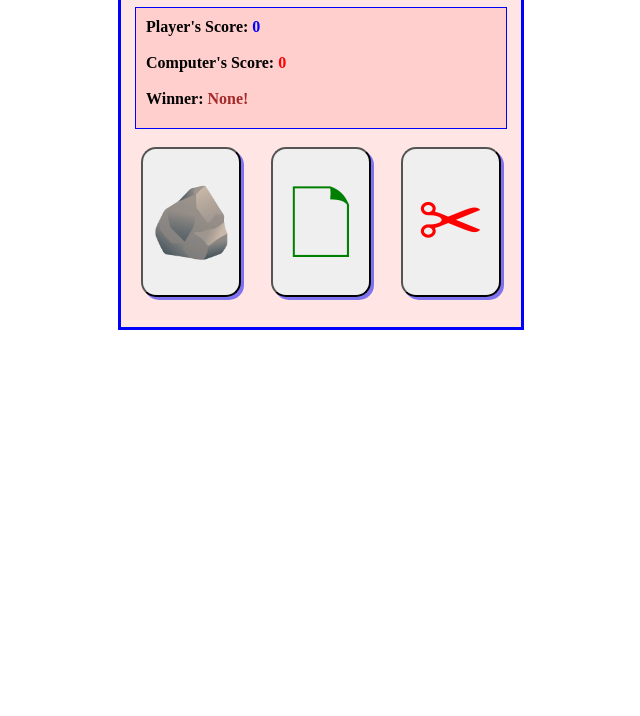
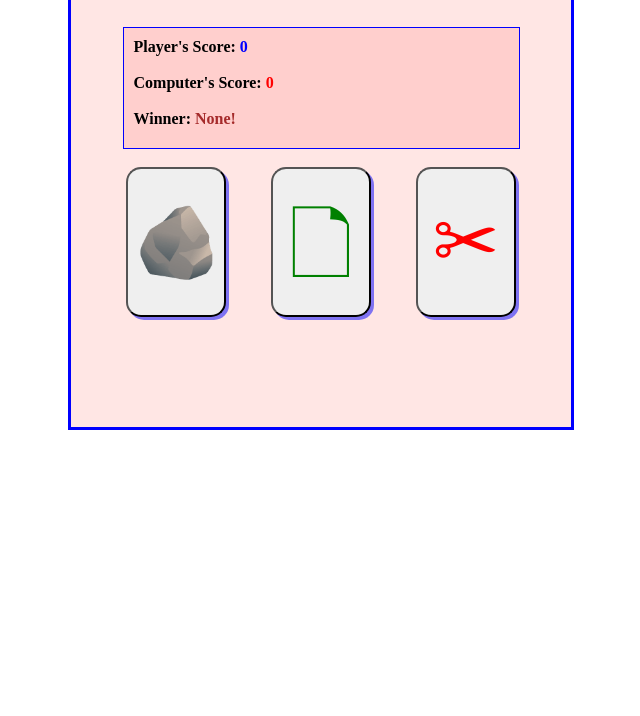
Before and after one commit to hombreuniverso/Rock-Paper-Scissors2, a plain HTML site: page index2.html in a window 1280 px wide. Shown: the part 84-800 px from the top of the page, without its empty margins (319-959 px from the left). Drawn offline with Linux system fonts and the light colour scheme.

Commit message:
Lengthen score chart

```diff
--- a/styles.css
+++ b/styles.css
@@ -8,8 +8,8 @@ body {
   display: flex;
   flex-direction: column;
   align-items: center;
-  min-width: 400px;
- min-height: 400px;
+  min-width: 500px;
+  min-height: 500px;
   background-color: rgba(255, 228, 225, 0.9);
   border: 3px solid blue;
 }
@@ -19,7 +19,8 @@ h1 {
 }
 
 .results {
-  width: 350px;
+    margin-top: 20px;
+  width: 375px;
   height: 100px;
   border: blue 1px solid;
   padding: 10px;
@@ -30,7 +31,7 @@ h1 {
   display: flex;
   justify-content: center;
   align-items: center;
-  gap: 30px;
+  gap: 45px;
 }
 
 button {
```
